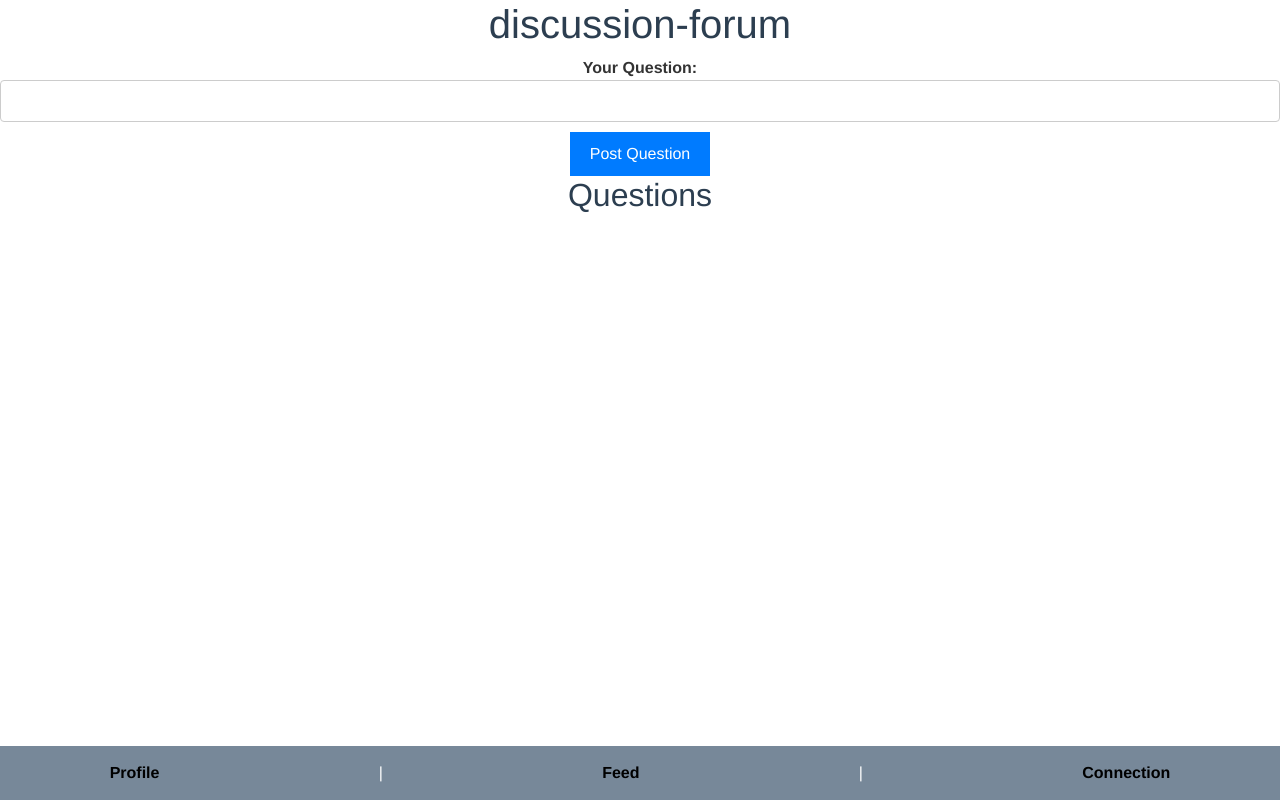
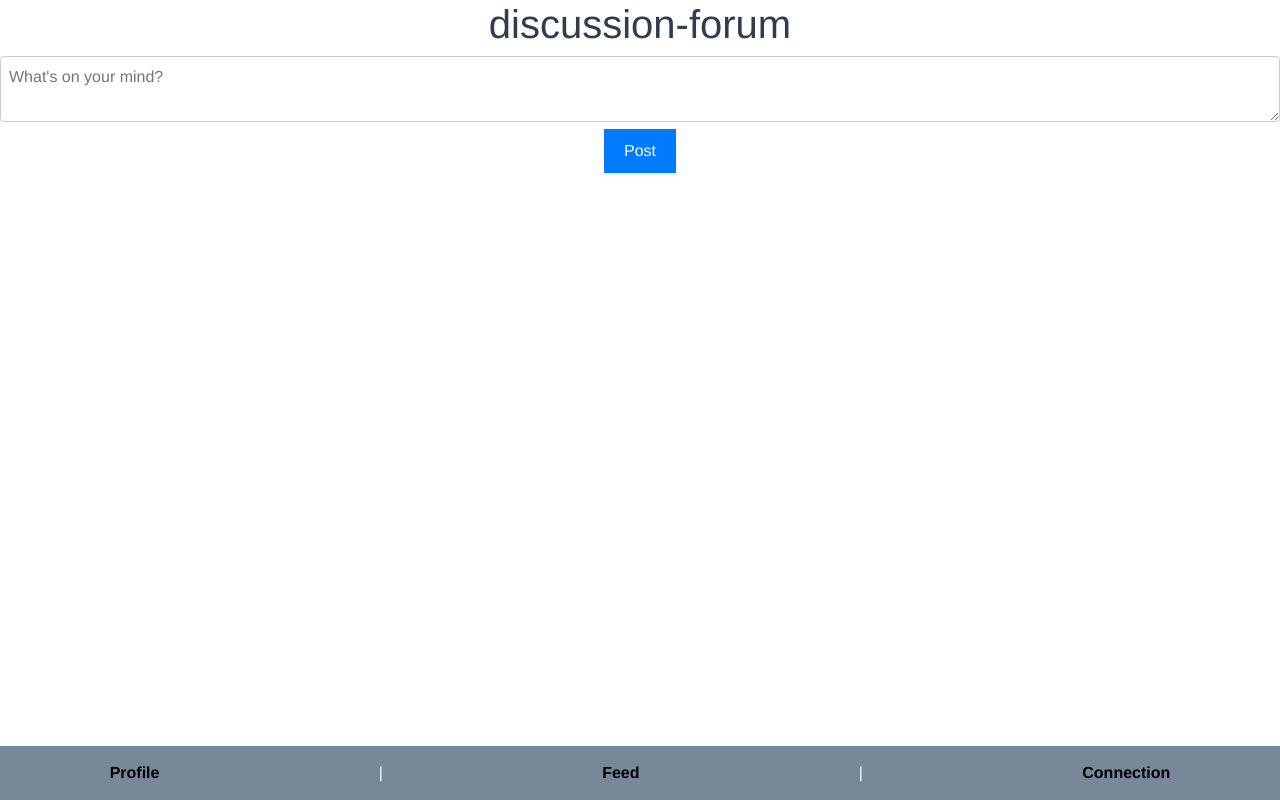
Before and after one commit to bhathiknk/socialmedia-webapp, a Vue app: page /DiscussionForum in a window 1280 px wide. Built offline with nearby package versions, Linux system fonts and the light colour scheme.

Commit message:
post ur Question

```diff
--- a/src/components/DiscussionForum.vue
+++ b/src/components/DiscussionForum.vue
@@ -3,25 +3,17 @@
         <h1> discussion-forum </h1>
 
 
-      <div>
-        <label for="question">Your Question:</label>
-        <input type="text" id="question" v-model="newQuestion" @input="clearError" />
-        <button @click="postQuestion">Post Question</button>
-      </div>
+        <div>
+      <textarea v-model="newPostText" placeholder="What's on your mind?"></textarea>
+      <button @click="createPost">Post</button>
+    </div>
 
-      <div v-if="error" class="error-message">
-        {{ error }}
-      </div>
-
-      <div>
-        <h2>Questions</h2>
-        <ul>
-          <li v-for="(question, index) in questions" :key="index">
-            {{ question }}
-          </li>
-        </ul>
-      </div>
-
+    <!-- Display posts -->
+    <div v-for="(post, index) in posts" :key="index">
+      <div>{{ post.text }}</div>
+      <button @click="likePost(post)">Like</button>
+      <span>{{ post.likes }} Likes</span>
+    </div>
 
 
 
@@ -33,6 +25,22 @@
 </template>
 <script setup>
 
+import { ref } from 'vue';
+
+const newPostText = ref('');
+const posts = ref([]);
+
+const createPost = () => {
+  if (newPostText.value) {
+    posts.value.push({
+      text: newPostText.value,
+      likes: 0,
+    });
+    newPostText.value = '';
+  }
+};
+
+
 
 
 
```
